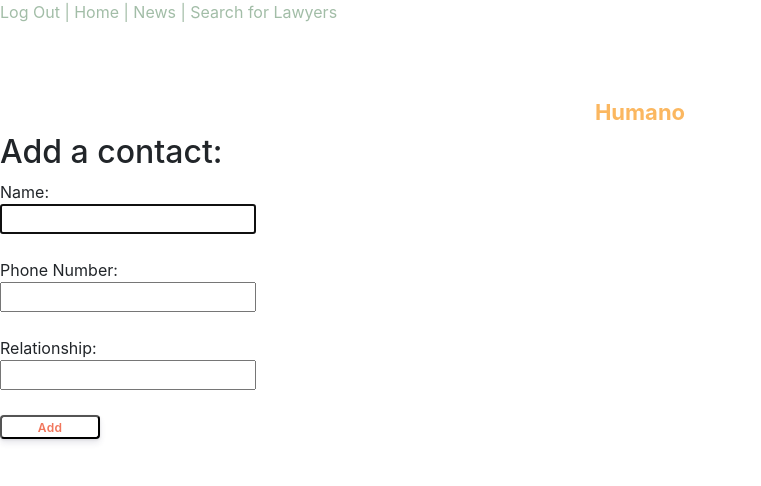
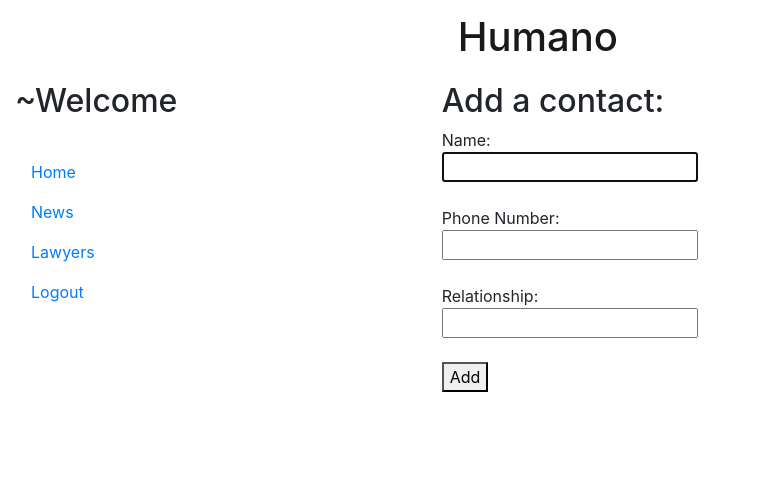
Before and after one commit to michebot/humano, a Flask app: page /add-contact in a window 1280 px wide. Shown: the top 486 px of the page, without its empty margins (0-761 px from the left). Run offline with Flask 2, Linux system fonts and the light colour scheme; the visitor is signed in with stand-in values (Sample User, id 1); data comes from the database, SQL or seed files in the repository; some libraries are stand-ins or nearby versions.

Commit message:
new navigaton

```diff
--- a/static/styles.css
+++ /dev/null
@@ -1,60 +0,0 @@
-@import url('https://fonts.googleapis.com/css?family=Quicksand');
-
-html {
-    background-color: #fff;
-    font-family: sans-serif;
-}
-
-body {
-    height: 100%;
-    width: 100%;
-    margin: 5 auto;
-    overflow: auto;
-}
-
-h1 {
-    color: #fbb760;
-    text-align: center;
-    font-size: 22px;
-    font-weight: 700;
-    margin-top: 75px;
-}
-
-h1 a{
-    text-decoration: none;
-    color: #fbb760;
-}
-
-a{
-    text-decoration: none;
-    color: #a2bda7;
-}
-
-.btn1 {
-    white-space: nowrap;
-    display: inline-block;
-    height: 24px;
-    width: 100px;
-    margin-bottom: 3rem;
-    line-height: 20px;
-    -webkit-box-shadow: 0 4px 6px rgba(50,50,93,.11), 0 1px 3px rgba(0,0,0,.08);
-    box-shadow: 0 4px 6px rgba(50,50,93,.11), 0 1px 3px rgba(0,0,0,.08);
-    background: #fff;
-    border-radius: 4px;
-    font-size: 12px;
-    font-weight: 600;
-    letter-spacing: .025em;
-    color: #f1765c;
-    text-decoration: none;
-    -webkit-transition: all .15s ease;
-    transition: all .15s ease;
-}
-
-#map {
-    height: 75%
-}
-
-img.one {
-    height: 20%;
-    width: 20%;
-}
--- a/templates/base.html
+++ b/templates/base.html
@@ -3,25 +3,50 @@
 <head>
   <title>{% block title %}TITLE GOES HERE{% endblock %}</title>
   <link rel="stylesheet" href="https://stackpath.bootstrapcdn.com/bootstrap/4.1.3/css/bootstrap.min.css" integrity="sha384-MCw98/SFnGE8fJT3GXwEOngsV7Zt27NXFoaoApmYm81iuXoPkFOJwJ8ERdknLPMO" crossorigin="anonymous">
-  <link rel="stylesheet" type="text/css" href="/static/styles.css">
+  <link rel="stylesheet" type="text/css" href="/static/css/styles.css">
   <script src="https://code.jquery.com/jquery-3.2.1.min.js"></script>
 </head>
 <body>
 
-  {% if "user_id" in session %}
+
 <!--     <form>
       <input id="logOut" class="btn" type="button" value="Log Out" onclick="window.location.href='/logout'" />
     </form>
     <form>
       <input id="home" class="btn" type="button" value="Home" onclick="window.location.href='/user-home'" />
     </form> -->
-    <a href="/logout">Log Out |</a>
+    <!-- <a href="/logout">Log Out |</a>
     <a href="/user-home">Home |</a>
     <a href="/news">News |</a>
-    <a href="/search_lawyers">Search for Lawyers</a>
+    <a href="/search_lawyers">Search for Lawyers</a> -->
 
-  {% endif %}
-
+<div class="container-fluid">
+    <div class="row">
+        <div class="col">
+        </div>
+        <div class="col">
+            <!-- Start Top Navigation -->
+            <nav class="navbar sticky-top navbar-light">
+                {% if "user_id" in session %}
+                    <a class="navbar-brand" href="/user-home">
+                        <h1>
+                            Humano
+                        </h1>
+                    </a>
+                {% else %}
+                    <a class="navbar-brand" href="/">
+                        <h1>
+                            Humano
+                        </h1>
+                    </a>
+                {% endif %}
+            </nav>
+            <!-- End Top Navigation -->
+        </div>
+        <div class="col">
+        </div>
+    </div>
+</div>
 
   {% with messages = get_flashed_messages() %}
     {% if messages %}
@@ -33,13 +58,39 @@
     {% endif %}
   {% endwith %}
 
-  <h1><a href="/">Humano</a></h1>
+<div class="container-fluid">
+    <div class="row">
+        <!-- Start App Navigation -->
+        <div class="col-4">
+            <div class="sticky-sidebar">
+                <div class="sidebar-column-content">
+                  <h2>
+                    ~Welcome
+                  </h2><br>
+                <nav class="d-block nav">
+                    <nav class="nav d-block nested-links">
+                        {% if "user_id" in session %}
+                            <a class="nav-link sidebar-link" data-turbolinks="false" href="/user-home">Home</a>
+                            <a class="nav-link sidebar-link" data-turbolinks="false" href="/news">News</a>
+                            <a class="nav-link sidebar-link active" data-turbolinks="false" href="/search_lawyers">Lawyers</a>
+                            <a class="nav-link sidebar-link" data-turbolinks="false" href="/logout">Logout</a>
+                        {% endif %}
+                    </nav>
+                </nav>
+                </div>
+            </div>
+            <!-- End App Navigation -->
+        </div>
+        <div class="col-8">
+            {% block content %}BODY CONTENT GOES HERE{% endblock %}
+        </div>
+    </div>
+</div>
 
 <!-- started the route for the message button -->
 <!--     <form action="/send-message", method="POST">
     </form> -->
 
-    {% block content %}BODY CONTENT GOES HERE{% endblock %}
 
   <script src="https://cdnjs.cloudflare.com/ajax/libs/popper.js/1.14.3/umd/popper.min.js" integrity="sha384-ZMP7rVo3mIykV+2+9J3UJ46jBk0WLaUAdn689aCwoqbBJiSnjAK/l8WvCWPIPm49" crossorigin="anonymous"></script>
   <script src="https://stackpath.bootstrapcdn.com/bootstrap/4.1.3/js/bootstrap.min.js" integrity="sha384-ChfqqxuZUCnJSK3+MXmPNIyE6ZbWh2IMqE241rYiqJxyMiZ6OW/JmZQ5stwEULTy" crossorigin="anonymous"></script>
```
Also changed, not shown: templates/login.html (+45 -6 lines), templates/user-home.html (+1 -7 lines), templates/add-message.html (line endings or trailing spaces).
